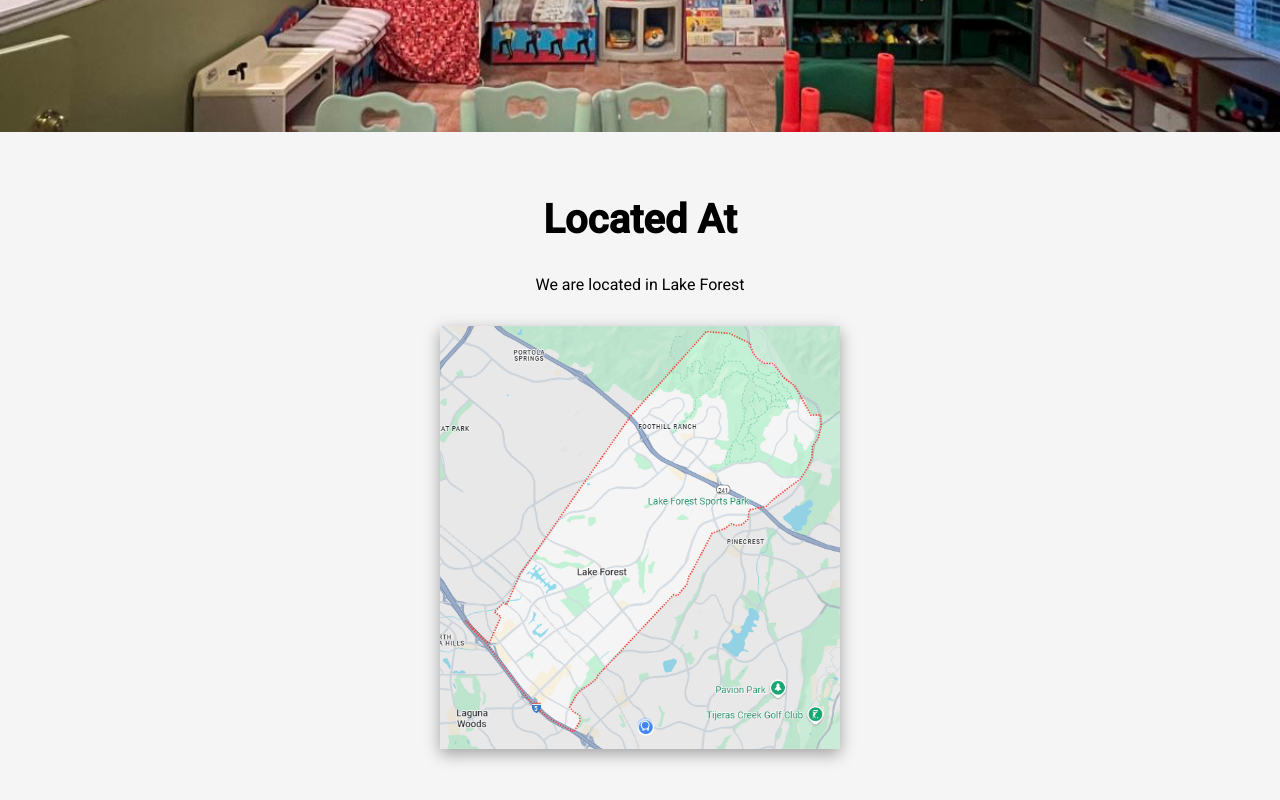
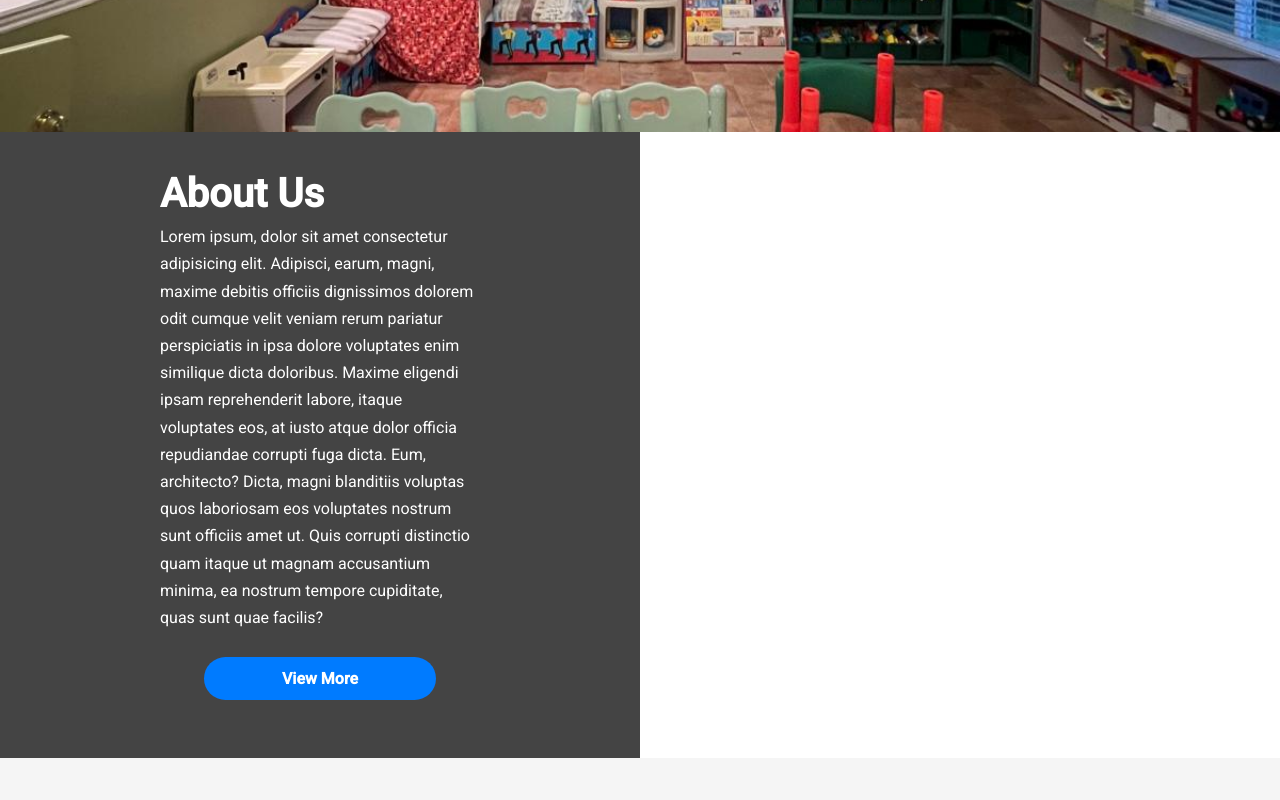
Before and after one commit to Aleroms/Karlasdaycare_website, a Vue app: page / in a window 1280 px wide. Shown: the part 560-1360 px from the top of the page. Built offline with nearby package versions, Linux system fonts and the light colour scheme.

Commit message:
about component styling

```diff
--- /dev/null
+++ b/src/components/AboutUs.vue
@@ -0,0 +1,64 @@
+<template>
+  <div class="about-container">
+    <div class="about-item">
+      <article class="about-us">
+        <h2>About Us</h2>
+        <p>
+          Lorem ipsum, dolor sit amet consectetur adipisicing elit. Adipisci, earum, magni, maxime
+          debitis officiis dignissimos dolorem odit cumque velit veniam rerum pariatur perspiciatis
+          in ipsa dolore voluptates enim similique dicta doloribus. Maxime eligendi ipsam
+          reprehenderit labore, itaque voluptates eos, at iusto atque dolor officia repudiandae
+          corrupti fuga dicta. Eum, architecto? Dicta, magni blanditiis voluptas quos laboriosam eos
+          voluptates nostrum sunt officiis amet ut. Quis corrupti distinctio quam itaque ut magnam
+          accusantium minima, ea nostrum tempore cupiditate, quas sunt quae facilis?
+        </p>
+        <RoundedButton to="/about" class="btn">View More</RoundedButton>
+      </article>
+    </div>
+    <div class="about-item">
+      <ImageCarousel />
+    </div>
+  </div>
+</template>
+
+<script setup lang="ts">
+import RoundedButton from './buttons/RoundedButton.vue'
+import ImageCarousel from './ImageCarousel.vue'
+</script>
+
+<style scoped>
+.btn {
+  margin: 10px auto;
+}
+.about-container {
+  display: grid;
+  grid-template-rows: 1fr 1fr;
+  background-color: #444;
+  color: white;
+}
+.about-us {
+  margin: 1rem;
+  box-sizing: border-box;
+  display: flex;
+  flex-direction: column;
+  line-height: 1.7rem;
+  gap: 1rem;
+
+  h2 {
+    font-size: 40px;
+  }
+  p {
+    max-width: 70ch;
+  }
+}
+@media (min-width: 600px) {
+  .about-container {
+    grid-template-columns: 1fr 1fr;
+    grid-template-rows: none;
+  }
+  .about-us {
+    margin: 3rem auto;
+    width: clamp(300px, 50%, 900px);
+  }
+}
+</style>
--- /dev/null
+++ b/src/components/ImageCarousel.vue
@@ -0,0 +1,20 @@
+<template>
+  <div class="test">
+    <p>
+      Lorem ipsum dolor sit amet consectetur, adipisicing elit. Expedita consequuntur dignissimos
+      quam odio rem mollitia placeat voluptatibus in velit illum dicta, porro et! Vero possimus
+      excepturi tempora nobis delectus, necessitatibus consectetur minus, nemo molestiae error earum
+      modi, sint sunt laboriosam!
+    </p>
+  </div>
+</template>
+
+<script setup lang="ts"></script>
+
+<style scoped>
+.test {
+  background-color: white;
+  width: 100%;
+  height: 100%;
+}
+</style>
--- /dev/null
+++ b/src/components/buttons/RoundedButton.vue
@@ -0,0 +1,71 @@
+<template>
+  <RouterLink :to="to" class="rounded-button" :class="colorClass">
+    <slot></slot>
+  </RouterLink>
+</template>
+
+<script setup lang="ts">
+import { computed } from 'vue'
+
+const props = defineProps({
+  to: {
+    type: [String, Object],
+    required: true,
+  },
+  color: {
+    type: String,
+    default: 'primary', // primary, secondary, success, danger, etc.
+    validator: (value: string) =>
+      ['primary', 'secondary', 'success', 'danger', 'warning'].includes(value),
+  },
+})
+
+const colorClass = computed(() => `bg-${props.color}`)
+</script>
+
+<style scoped>
+.rounded-button {
+  display: inline-block;
+  padding: 0.5rem 1rem; /* Space around the text */
+  font-size: 1rem;
+  font-weight: bold;
+  border-radius: 9999px; /* Fully rounded corners */
+  text-align: center;
+  text-decoration: none;
+  transition:
+    background-color 0.3s ease,
+    transform 0.2s ease;
+  width: 200px;
+  white-space: nowrap; /* Prevent wrapping of text */
+}
+
+.rounded-button:hover {
+  transform: scale(1.05);
+  filter: brightness(0.9);
+}
+
+.bg-primary {
+  background-color: #007bff;
+  color: #ffffff;
+}
+
+.bg-secondary {
+  background-color: #6c757d;
+  color: #ffffff;
+}
+
+.bg-success {
+  background-color: #28a745;
+  color: #ffffff;
+}
+
+.bg-danger {
+  background-color: #dc3545;
+  color: #ffffff;
+}
+
+.bg-warning {
+  background-color: #ffc107;
+  color: #000000;
+}
+</style>
--- a/src/views/HomeView.vue
+++ b/src/views/HomeView.vue
@@ -2,11 +2,13 @@
 import Banner from '@/components/Banner.vue'
 import ContactComponent from '@/components/contact/ContactComponent.vue'
 import LocatedAt from '@/components/LocatedAt.vue'
+import AboutUs from '@/components/AboutUs.vue'
 </script>
 
 <template>
   <main>
     <Banner content="Karla's Children's Daycare" image-path="banner/home.jpg" />
+    <AboutUs />
     <LocatedAt />
     <ContactComponent />
   </main>
```
